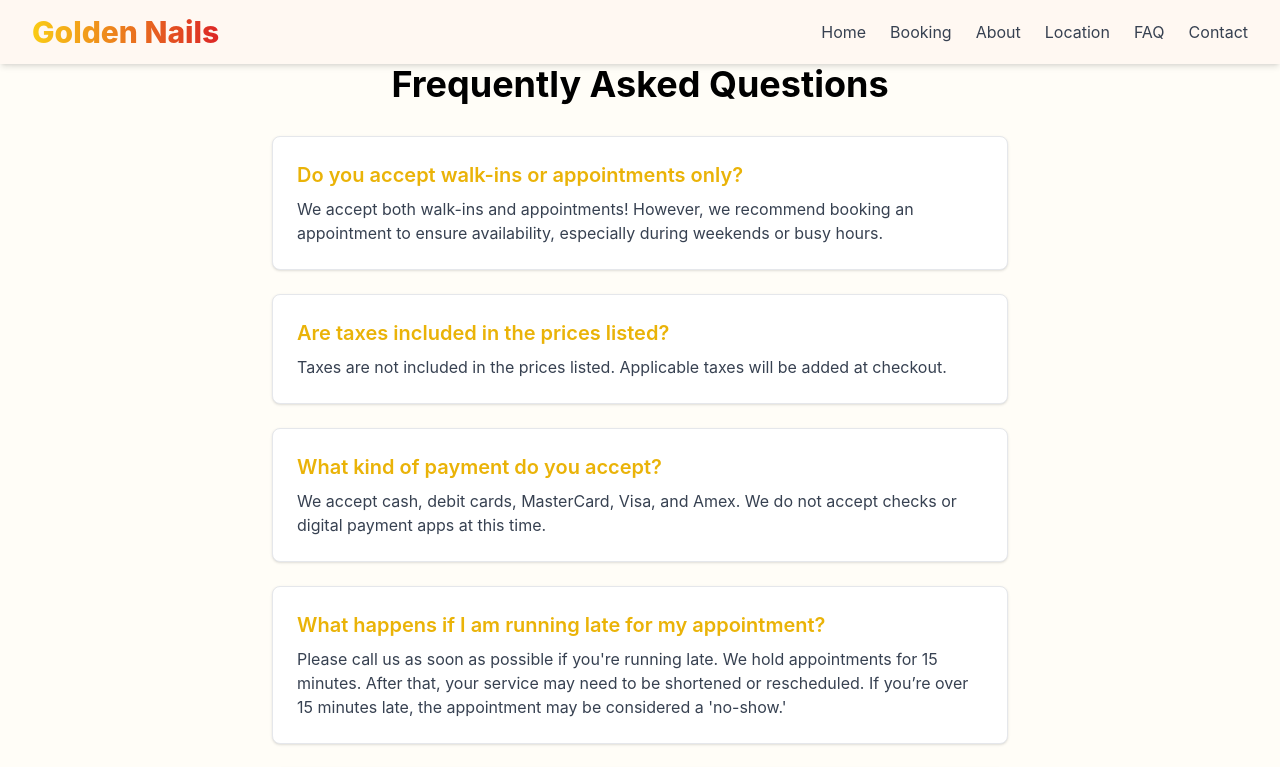
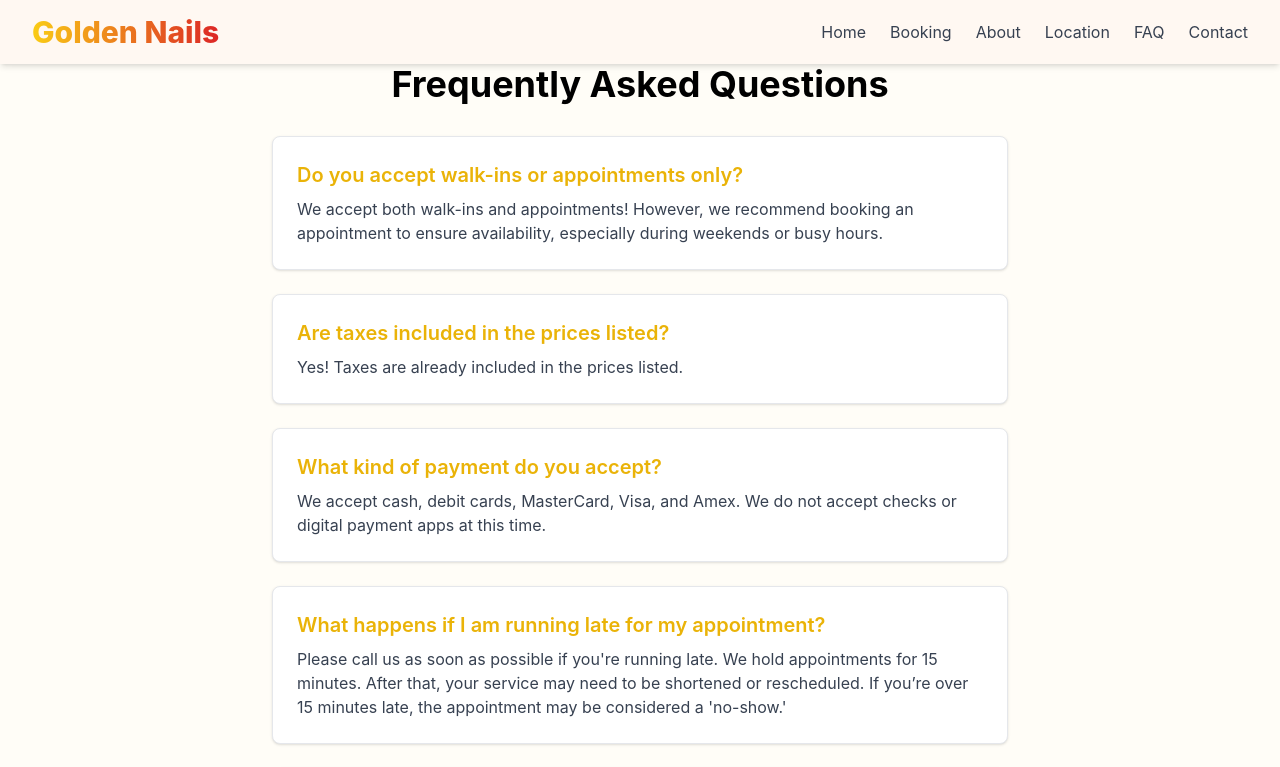
Before and after one commit to tgesar/golden-nails-site, a Next.js app: page /faq in a window 1280 px wide. Shown: the top 767 px of the page. Built offline with nearby package versions, Linux system fonts and the light colour scheme.

Commit message:
Update faq.js
General FAQ updates

```diff
--- a/src/pages/faq.js
+++ b/src/pages/faq.js
@@ -10,7 +10,7 @@ export default function FAQ() {
     {
       question: "Are taxes included in the prices listed?",
       answer:
-        "Taxes are not included in the prices listed. Applicable taxes will be added at checkout.",
+        "Yes! Taxes are already included in the prices listed.",
     },
     {
       question: "What kind of payment do you accept?",
```
